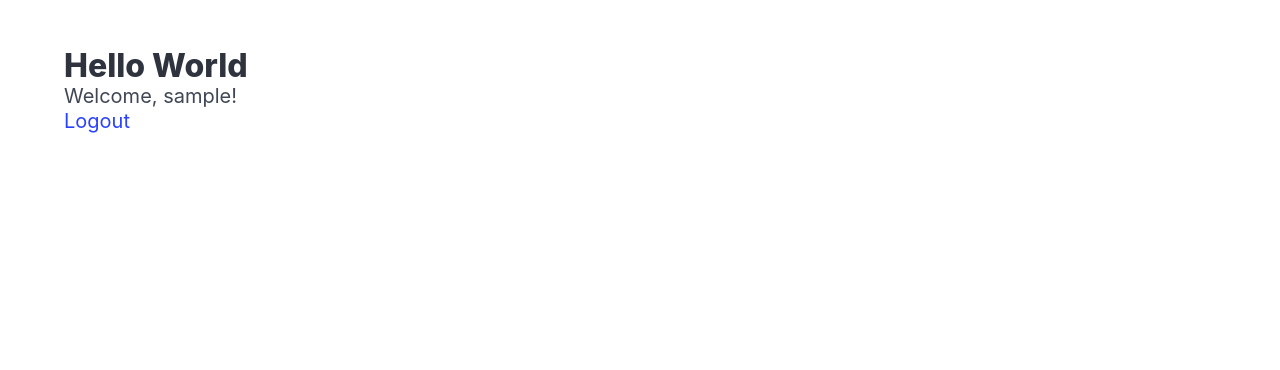
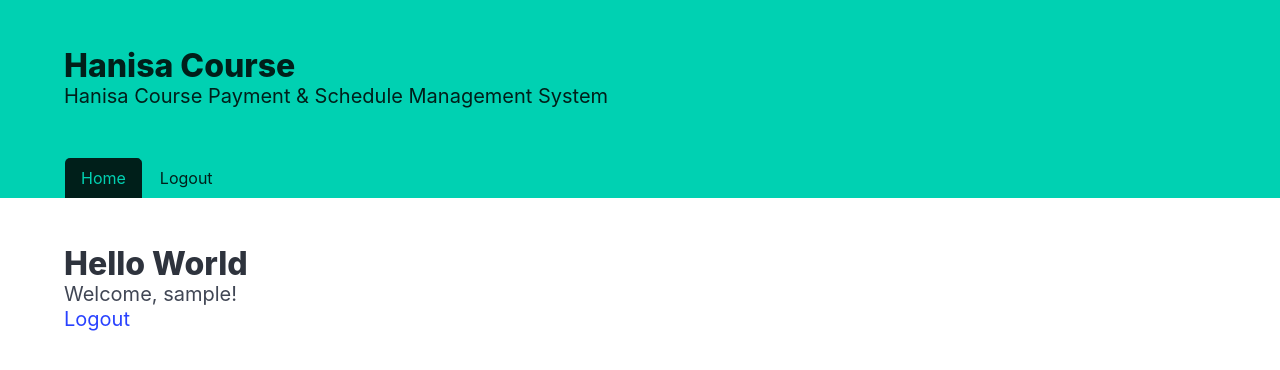
Before and after one commit to penghalu/hanisa-course, a Django app: page / in a window 1280 px wide. Shown: the top 370 px of the page. Run offline with Django 3.2, Linux system fonts and the light colour scheme; the visitor is signed in with stand-in values (Sample User, id 1); some libraries are stand-ins or nearby versions.

Commit message:
create header that contains hero and tabs

```diff
--- a/templates/bulma_base.html
+++ b/templates/bulma_base.html
@@ -8,6 +8,7 @@
     <link rel="stylesheet" href="{% static "node_modules/bulma/css/bulma.min.css" %}">
 </head>
 <body>
+{% include 'bulma_header.html' %}
 <section class="section">
     <div class="container">
         <h1 class="title">
--- /dev/null
+++ b/templates/bulma_header.html
@@ -0,0 +1,24 @@
+<section class="hero is-primary">
+    <div class="hero-body">
+        <div class="container">
+            <h1 class="title">
+                Hanisa Course
+            </h1>
+            <h2 class="subtitle">
+                Hanisa Course Payment & Schedule Management System
+            </h2>
+        </div>
+    </div>
+    <div class="hero-foot">
+        <nav class="tabs is-boxed">
+            <div class="container">
+                <ul>
+                    <li class="is-active"><a href="#">Home</a></li>
+                    {% if user.is_authenticated %}
+                        <li><a href="{% url 'logout' %}">Logout</a></li>
+                    {% endif %}
+                </ul>
+            </div>
+        </nav>
+    </div>
+</section>
```
Lines whose indentation alone changed are shown as unchanged.
